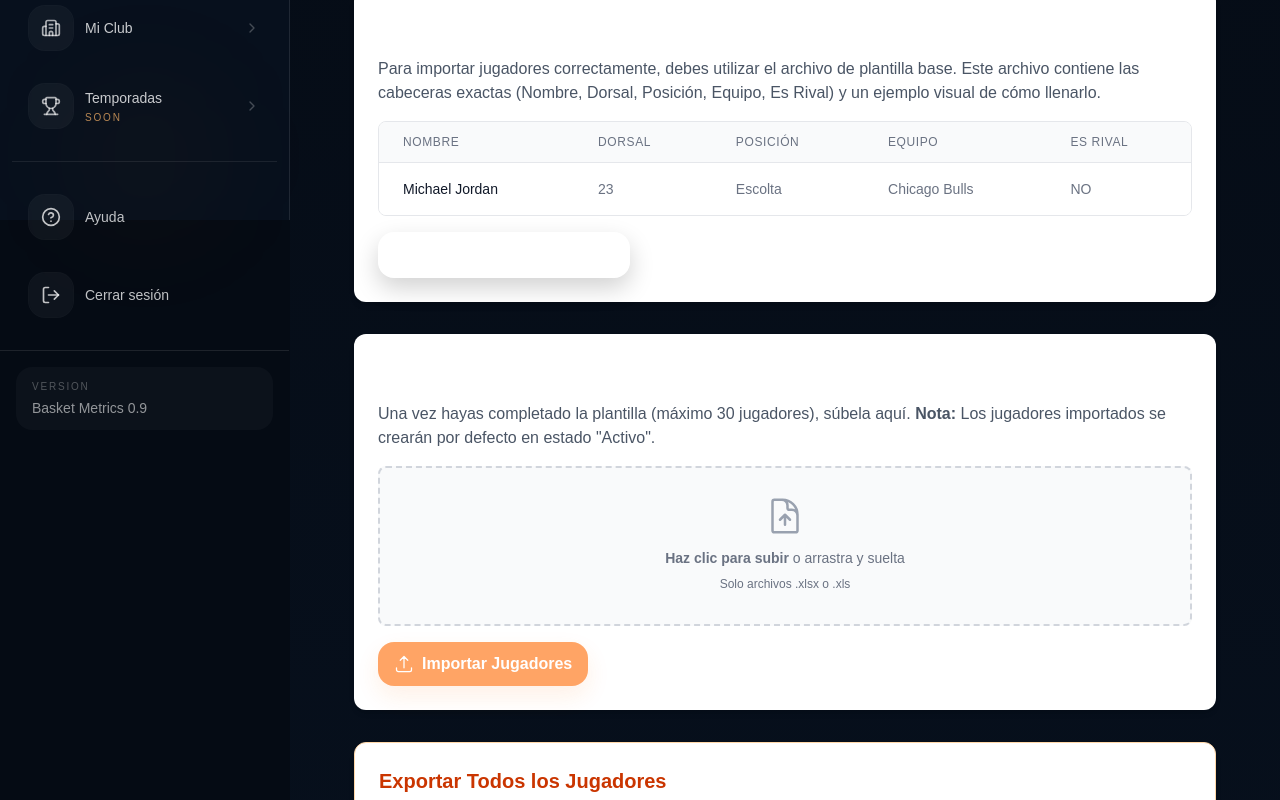
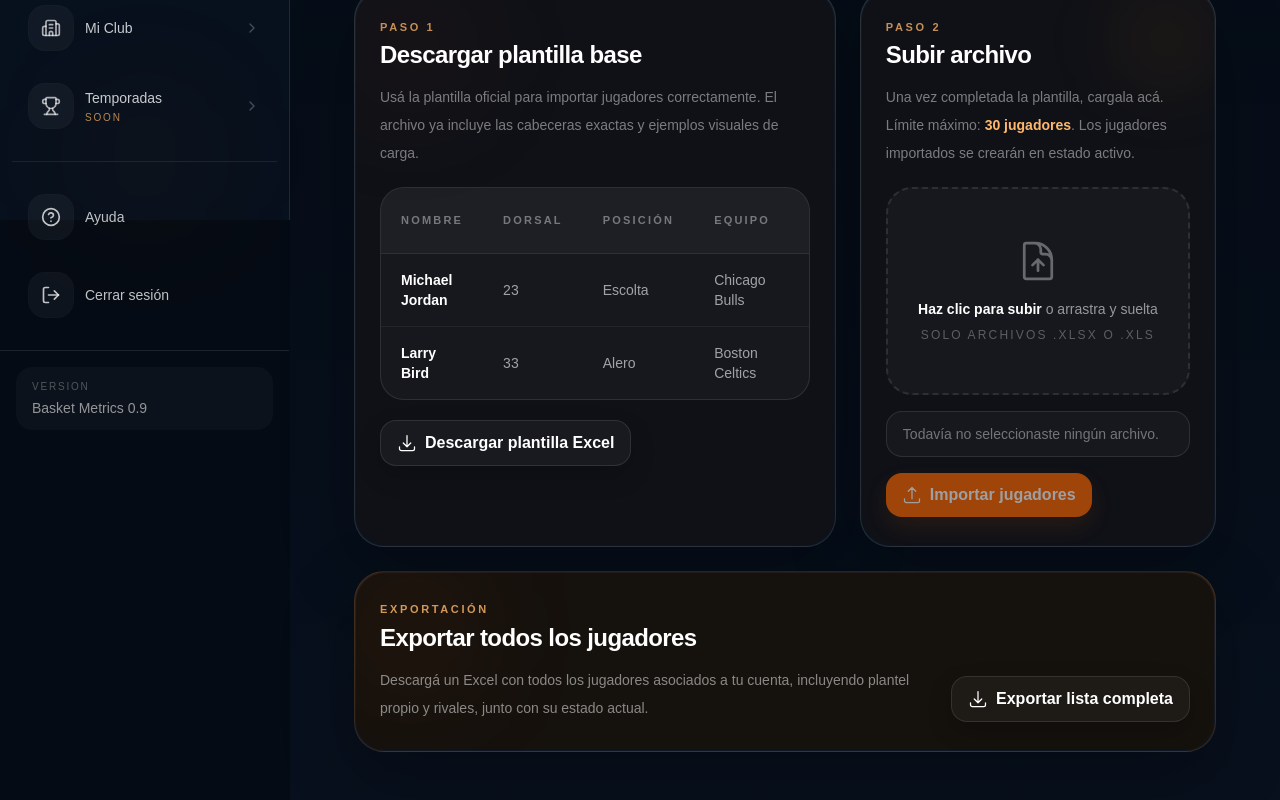
Before and after one commit to PabloLeonRios/basket-metrics-clean, a Next.js app: page /panel/players/import in a window 1280 px wide. Shown: the part 580-1380 px from the top of the page. Built offline with nearby package versions, Linux system fonts and the light colour scheme.

Commit message:
Update PlayerImportManager.tsx
Update PlayerImportManager.tsx

```diff
--- a/src/components/players/PlayerImportManager.tsx
+++ b/src/components/players/PlayerImportManager.tsx
@@ -20,6 +20,28 @@ interface ExcelPlayerRow {
   Equipo?: string;
   'Es Rival'?: string;
 }
+
+/**
+ * ============================================================
+ * PLAYER IMPORT MANAGER
+ * ============================================================
+ *
+ * NOTAS PARA PABLITO (Mongo / Backend futuro)
+ *
+ * Lógica actual:
+ * - descarga plantilla local con xlsx
+ * - lee archivo Excel local
+ * - valida filas / límite / formato
+ * - POST /api/players/import
+ * - exporta todos los jugadores con GET /api/players
+ *
+ * Mejora UI 2026:
+ * - SOLO cambia presentación visual
+ * - NO se toca lógica de importación
+ * - NO se toca lógica de exportación
+ * - NO se toca lectura de Excel
+ * - Se alinea estética con Players / Dashboard / Panel
+ */
 
 export default function PlayerImportManager() {
   const { user } = useAuth();
@@ -61,6 +83,7 @@ export default function PlayerImportManager() {
 
   const handleImport = async (e: FormEvent) => {
     e.preventDefault();
+
     if (!selectedFile) {
       toast.error('Por favor selecciona un archivo Excel.');
       return;
@@ -150,14 +173,22 @@ export default function PlayerImportManager() {
     }
 
     setIsExporting(true);
+
     try {
-      // Fetch both mine and rivals without limits
       const [mineRes, rivalsRes] = await Promise.all([
         fetch(
-          `/api/players?coachId=${user._id}&teamType=mine&limit=1000${user.team?.name ? `&userTeamName=${encodeURIComponent(user.team.name)}` : ''}`,
+          `/api/players?coachId=${user._id}&teamType=mine&limit=1000${
+            user.team?.name
+              ? `&userTeamName=${encodeURIComponent(user.team.name)}`
+              : ''
+          }`,
         ),
         fetch(
-          `/api/players?coachId=${user._id}&teamType=rivals&limit=1000${user.team?.name ? `&userTeamName=${encodeURIComponent(user.team.name)}` : ''}`,
+          `/api/players?coachId=${user._id}&teamType=rivals&limit=1000${
+            user.team?.name
+              ? `&userTeamName=${encodeURIComponent(user.team.name)}`
+              : ''
+          }`,
         ),
       ]);
 
@@ -202,108 +233,133 @@ export default function PlayerImportManager() {
   };
 
   return (
-    <div className="space-y-8">
-      <div className="bg-white dark:bg-gray-900 p-6 rounded-xl shadow-md">
-        <h2 className="text-xl font-bold mb-4">
-          Paso 1: Descargar Plantilla Base
+    <div className="space-y-6">
+      <div className="grid gap-6 xl:grid-cols-[1.15fr_0.85fr]">
+        <div className="overflow-hidden rounded-[30px] border border-white/10 bg-[linear-gradient(180deg,rgba(255,255,255,0.06)_0%,rgba(255,255,255,0.03)_100%)] p-[1px] shadow-[0_24px_70px_rgba(0,0,0,0.28)]">
+          <div className="relative h-full rounded-[29px] bg-[#0f1117]/95 px-5 py-6 md:px-6 md:py-7">
+            <div className="pointer-events-none absolute inset-0">
+              <div className="absolute left-0 top-0 h-28 w-28 rounded-full bg-orange-500/8 blur-3xl" />
+            </div>
+
+            <div className="relative">
+              <p className="text-[11px] font-semibold uppercase tracking-[0.24em] text-orange-300/75">
+                Paso 1
+              </p>
+              <h2 className="mt-1 text-2xl font-black tracking-tight text-white">
+                Descargar plantilla base
               </h2>
-        <p className="text-gray-600 dark:text-gray-400 mb-4">
-          Para importar jugadores correctamente, debes utilizar el archivo de
-          plantilla base. Este archivo contiene las cabeceras exactas (Nombre,
-          Dorsal, Posición, Equipo, Es Rival) y un ejemplo visual de cómo
-          llenarlo.
+              <p className="mt-3 max-w-3xl text-sm leading-7 text-white/45">
+                Usá la plantilla oficial para importar jugadores correctamente.
+                El archivo ya incluye las cabeceras exactas y ejemplos visuales
+                de carga.
               </p>
-        <div className="overflow-x-auto mb-4 border rounded-lg border-gray-200 dark:border-gray-700">
-          <table className="min-w-full divide-y divide-gray-200 dark:divide-gray-700">
-            <thead className="bg-gray-50 dark:bg-gray-800">
+
+              <div className="mt-5 overflow-x-auto rounded-[24px] border border-white/10 bg-white/[0.03]">
+                <table className="min-w-full">
+                  <thead className="border-b border-white/8 bg-white/[0.03]">
                     <tr>
-                <th
-                  scope="col"
-                  className="px-6 py-3 text-left text-xs font-medium text-gray-500 uppercase tracking-wider"
-                >
+                      <th className="px-5 py-4 text-left text-[11px] font-semibold uppercase tracking-[0.20em] text-white/40">
                         Nombre
                       </th>
-                <th
-                  scope="col"
-                  className="px-6 py-3 text-left text-xs font-medium text-gray-500 uppercase tracking-wider"
-                >
+                      <th className="px-5 py-4 text-left text-[11px] font-semibold uppercase tracking-[0.20em] text-white/40">
                         Dorsal
                       </th>
-                <th
-                  scope="col"
-                  className="px-6 py-3 text-left text-xs font-medium text-gray-500 uppercase tracking-wider"
-                >
+                      <th className="px-5 py-4 text-left text-[11px] font-semibold uppercase tracking-[0.20em] text-white/40">
                         Posición
                       </th>
-                <th
-                  scope="col"
-                  className="px-6 py-3 text-left text-xs font-medium text-gray-500 uppercase tracking-wider"
-                >
+                      <th className="px-5 py-4 text-left text-[11px] font-semibold uppercase tracking-[0.20em] text-white/40">
                         Equipo
                       </th>
-                <th
-                  scope="col"
-                  className="px-6 py-3 text-left text-xs font-medium text-gray-500 uppercase tracking-wider"
-                >
+                      <th className="px-5 py-4 text-left text-[11px] font-semibold uppercase tracking-[0.20em] text-white/40">
                         Es Rival
                       </th>
                     </tr>
                   </thead>
-            <tbody className="bg-white dark:bg-gray-900 divide-y divide-gray-200 dark:divide-gray-700">
-              <tr>
-                <td className="px-6 py-4 whitespace-nowrap text-sm text-gray-900 dark:text-gray-100">
+
+                  <tbody className="divide-y divide-white/6">
+                    <tr className="transition-colors hover:bg-white/[0.03]">
+                      <td className="px-5 py-4 text-sm font-semibold text-white">
                         Michael Jordan
                       </td>
-                <td className="px-6 py-4 whitespace-nowrap text-sm text-gray-500 dark:text-gray-400">
-                  23
-                </td>
-                <td className="px-6 py-4 whitespace-nowrap text-sm text-gray-500 dark:text-gray-400">
+                      <td className="px-5 py-4 text-sm text-white/60">23</td>
+                      <td className="px-5 py-4 text-sm text-white/60">
                         Escolta
                       </td>
-                <td className="px-6 py-4 whitespace-nowrap text-sm text-gray-500 dark:text-gray-400">
+                      <td className="px-5 py-4 text-sm text-white/60">
                         Chicago Bulls
                       </td>
-                <td className="px-6 py-4 whitespace-nowrap text-sm text-gray-500 dark:text-gray-400">
-                  NO
+                      <td className="px-5 py-4 text-sm text-white/60">NO</td>
+                    </tr>
+
+                    <tr className="transition-colors hover:bg-white/[0.03]">
+                      <td className="px-5 py-4 text-sm font-semibold text-white">
+                        Larry Bird
                       </td>
+                      <td className="px-5 py-4 text-sm text-white/60">33</td>
+                      <td className="px-5 py-4 text-sm text-white/60">
+                        Alero
+                      </td>
+                      <td className="px-5 py-4 text-sm text-white/60">
+                        Boston Celtics
+                      </td>
+                      <td className="px-5 py-4 text-sm text-white/60">SI</td>
                     </tr>
                   </tbody>
                 </table>
               </div>
+
+              <div className="mt-5">
                 <Button
                   onClick={handleDownloadTemplate}
                   variant="secondary"
-          className="flex items-center gap-2"
+                  className="flex w-full items-center justify-center gap-2 sm:w-auto"
                 >
-          <ArrowDownTrayIcon className="w-5 h-5" />
-          Descargar Plantilla Excel
+                  <ArrowDownTrayIcon className="h-5 w-5" />
+                  Descargar plantilla Excel
                 </Button>
               </div>
+            </div>
+          </div>
+        </div>
 
-      <div className="bg-white dark:bg-gray-900 p-6 rounded-xl shadow-md">
-        <h2 className="text-xl font-bold mb-4">Paso 2: Subir Archivo</h2>
-        <p className="text-gray-600 dark:text-gray-400 mb-4">
-          Una vez hayas completado la plantilla (máximo 30 jugadores), súbela
-          aquí.
-          <strong> Nota:</strong> Los jugadores importados se crearán por
-          defecto en estado &quot;Activo&quot;.
+        <div className="overflow-hidden rounded-[30px] border border-white/10 bg-[linear-gradient(180deg,rgba(255,255,255,0.06)_0%,rgba(255,255,255,0.03)_100%)] p-[1px] shadow-[0_24px_70px_rgba(0,0,0,0.28)]">
+          <div className="relative h-full rounded-[29px] bg-[#0f1117]/95 px-5 py-6 md:px-6 md:py-7">
+            <div className="pointer-events-none absolute inset-0">
+              <div className="absolute right-0 top-0 h-24 w-24 rounded-full bg-orange-400/8 blur-2xl" />
+            </div>
+
+            <div className="relative">
+              <p className="text-[11px] font-semibold uppercase tracking-[0.24em] text-orange-300/75">
+                Paso 2
               </p>
-        <form onSubmit={handleImport} className="space-y-4">
-          <div className="flex items-center justify-center w-full">
+              <h2 className="mt-1 text-2xl font-black tracking-tight text-white">
+                Subir archivo
+              </h2>
+              <p className="mt-3 text-sm leading-7 text-white/45">
+                Una vez completada la plantilla, cargala acá. Límite máximo:{' '}
+                <span className="font-semibold text-orange-300">
+                  30 jugadores
+                </span>
+                . Los jugadores importados se crearán en estado activo.
+              </p>
+
+              <form onSubmit={handleImport} className="mt-5 space-y-4">
+                <div className="flex items-center justify-center">
                   <label
                     htmlFor="dropzone-file"
-              className="flex flex-col items-center justify-center w-full h-40 border-2 border-gray-300 border-dashed rounded-lg cursor-pointer bg-gray-50 dark:hover:bg-bray-800 dark:bg-gray-800 hover:bg-gray-100 dark:border-gray-600 dark:hover:border-gray-500 dark:hover:bg-gray-700"
+                    className="group flex h-52 w-full cursor-pointer flex-col items-center justify-center rounded-[26px] border-2 border-dashed border-white/10 bg-white/[0.03] px-6 text-center transition-all duration-300 hover:border-orange-400/30 hover:bg-white/[0.05]"
                   >
-              <div className="flex flex-col items-center justify-center pt-5 pb-6">
-                <DocumentArrowUpIcon className="w-10 h-10 mb-3 text-gray-400" />
-                <p className="mb-2 text-sm text-gray-500 dark:text-gray-400">
-                  <span className="font-semibold">Haz clic para subir</span> o
-                  arrastra y suelta
+                    <DocumentArrowUpIcon className="mb-4 h-11 w-11 text-white/35 transition group-hover:text-orange-300" />
+                    <p className="text-sm text-white/55">
+                      <span className="font-semibold text-white">
+                        Haz clic para subir
+                      </span>{' '}
+                      o arrastra y suelta
                     </p>
-                <p className="text-xs text-gray-500 dark:text-gray-400">
+                    <p className="mt-2 text-xs uppercase tracking-[0.18em] text-white/30">
                       Solo archivos .xlsx o .xls
                     </p>
-              </div>
+
                     <input
                       id="dropzone-file"
                       type="file"
@@ -314,41 +370,65 @@ export default function PlayerImportManager() {
                     />
                   </label>
                 </div>
-          {selectedFile && (
-            <p className="text-sm text-green-600 dark:text-green-400">
-              Archivo seleccionado: {selectedFile.name}
-            </p>
+
+                {selectedFile ? (
+                  <div className="rounded-2xl border border-emerald-400/20 bg-emerald-500/10 px-4 py-3 text-sm text-emerald-300">
+                    Archivo seleccionado: <strong>{selectedFile.name}</strong>
+                  </div>
+                ) : (
+                  <div className="rounded-2xl border border-white/10 bg-white/[0.03] px-4 py-3 text-sm text-white/40">
+                    Todavía no seleccionaste ningún archivo.
+                  </div>
                 )}
+
                 <Button
                   type="submit"
                   variant="primary"
                   disabled={!selectedFile || isSubmitting}
-            className="flex items-center justify-center gap-2 w-full sm:w-auto"
+                  className="flex w-full items-center justify-center gap-2 sm:w-auto"
                 >
-            <ArrowUpTrayIcon className="w-5 h-5" />
-            {isSubmitting ? 'Importando...' : 'Importar Jugadores'}
+                  <ArrowUpTrayIcon className="h-5 w-5" />
+                  {isSubmitting ? 'Importando...' : 'Importar jugadores'}
                 </Button>
               </form>
             </div>
+          </div>
+        </div>
+      </div>
 
-      <div className="bg-white dark:bg-gray-900 p-6 rounded-xl shadow-md border border-orange-200 dark:border-orange-800">
-        <h2 className="text-xl font-bold mb-4 text-orange-700 dark:text-orange-500">
-          Exportar Todos los Jugadores
+      <div className="overflow-hidden rounded-[30px] border border-orange-400/15 bg-[linear-gradient(180deg,rgba(255,140,66,0.14)_0%,rgba(255,255,255,0.03)_100%)] p-[1px] shadow-[0_24px_70px_rgba(0,0,0,0.28)]">
+        <div className="relative rounded-[29px] bg-[#15110d]/96 px-5 py-6 md:px-6 md:py-7">
+          <div className="pointer-events-none absolute inset-0">
+            <div className="absolute left-0 top-0 h-28 w-28 rounded-full bg-orange-500/10 blur-3xl" />
+          </div>
+
+          <div className="relative flex flex-col gap-5 lg:flex-row lg:items-end lg:justify-between">
+            <div className="max-w-3xl">
+              <p className="text-[11px] font-semibold uppercase tracking-[0.24em] text-orange-300/80">
+                Exportación
+              </p>
+              <h2 className="mt-1 text-2xl font-black tracking-tight text-white">
+                Exportar todos los jugadores
               </h2>
-        <p className="text-gray-600 dark:text-gray-400 mb-4">
-          Descarga un archivo Excel con <strong>todos los jugadores</strong>{' '}
-          asignados a tu cuenta, incluyendo tanto los de tu equipo como los
-          rivales.
+              <p className="mt-3 text-sm leading-7 text-white/50">
+                Descargá un Excel con todos los jugadores asociados a tu cuenta,
+                incluyendo plantel propio y rivales, junto con su estado actual.
               </p>
+            </div>
+
+            <div className="flex shrink-0">
               <Button
                 onClick={handleExportAll}
                 variant="secondary"
                 disabled={isExporting}
-          className="flex items-center gap-2 w-full sm:w-auto"
+                className="flex w-full items-center justify-center gap-2 sm:w-auto"
               >
-          <ArrowDownTrayIcon className="w-5 h-5" />
-          {isExporting ? 'Exportando...' : 'Exportar Lista Completa'}
+                <ArrowDownTrayIcon className="h-5 w-5" />
+                {isExporting ? 'Exportando...' : 'Exportar lista completa'}
               </Button>
+            </div>
+          </div>
+        </div>
       </div>
     </div>
   );
```
Lines whose indentation alone changed are shown as unchanged.
